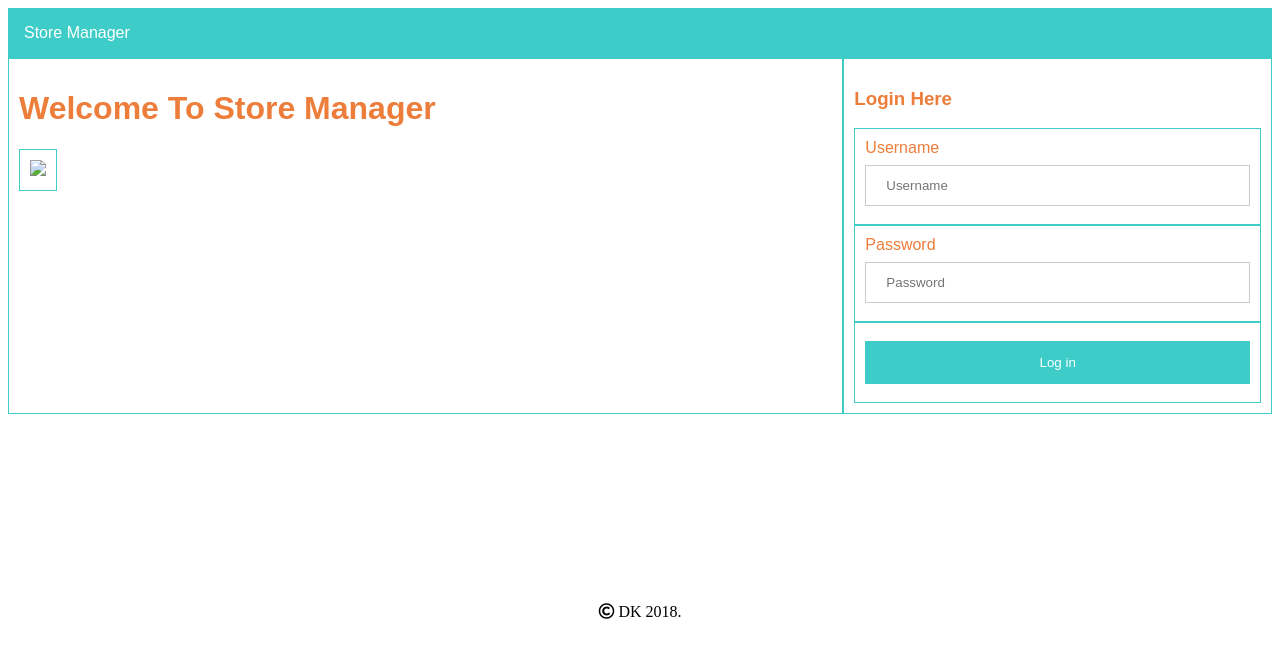
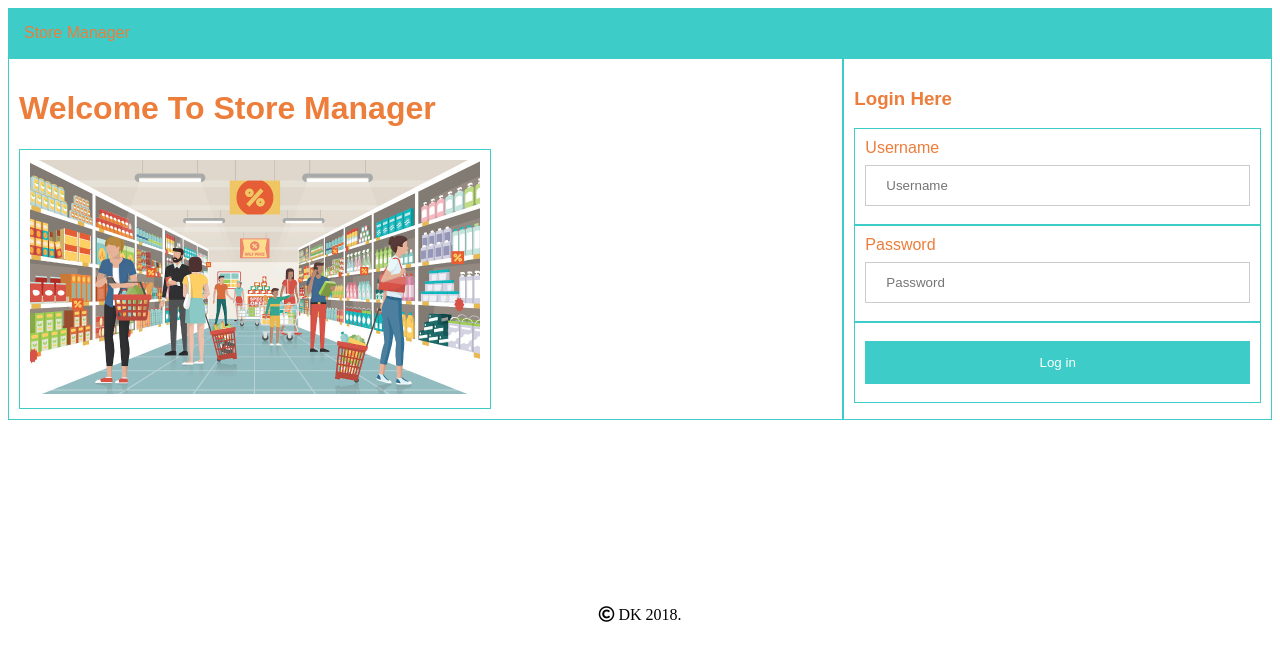
Before and after one commit to d-kahara/store-manager-UI, a plain HTML site: page index.html in a window 1280 px wide. Drawn offline with Linux system fonts and the light colour scheme; files whose address does not match are found by name; a web font is replaced by a local one.

```diff
--- a/index.html
+++ b/index.html
@@ -5,7 +5,6 @@
     <meta charset="UTF-8">
     <meta name="viewport" content="width=device-width, initial-scale=1.0">
     <meta http-equiv="X-UA-Compatible" content="ie=edge">
-    <link href="https://fonts.googleapis.com/css?family=Armata" rel="stylesheet">
     <link href="https://fonts.googleapis.com/css?family=Kodchasan" rel="stylesheet">
     <link rel="stylesheet" href="https://use.fontawesome.com/releases/v5.3.1/css/all.css" integrity="sha384-mzrmE5qonljUremFsqc01SB46JvROS7bZs3IO2EmfFsd15uHvIt+Y8vEf7N7fWAU"
         crossorigin="anonymous">
@@ -15,7 +14,7 @@
 
 <body>
     <div class="Navbar">
-        <div class="Navbar-Link Navbar-Link-brand">
+        <div class="Navbar-Link Navbar-Link-brand" id="lead_text">
             Store Manager
         </div>
         <div class="Navbar-Link Navbar-Link-toggle">
@@ -36,7 +35,7 @@
             <h1 id="lead_text">Welcome To Store Manager</h1>
             <section>
                 <div class=”media”>
-                    <img src="images/store3.jpg">
+                    <img src="assets/images/store3.jpg">
                 </div>
             </section>
 
```
